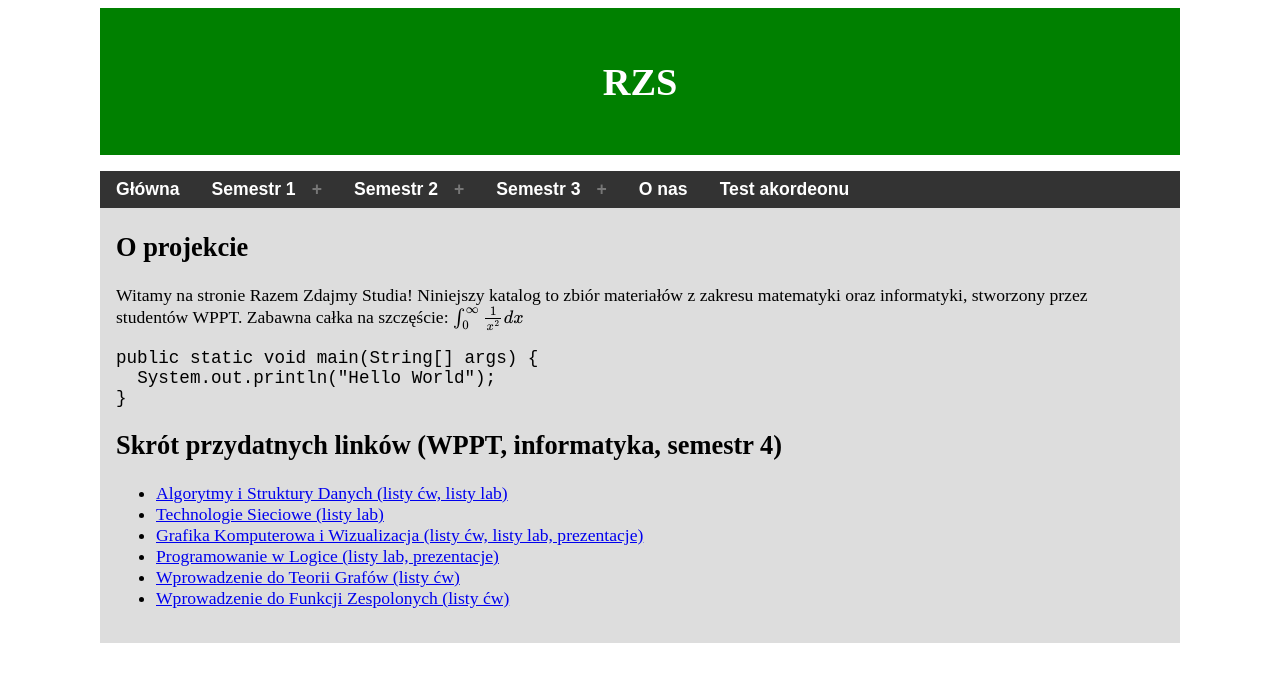
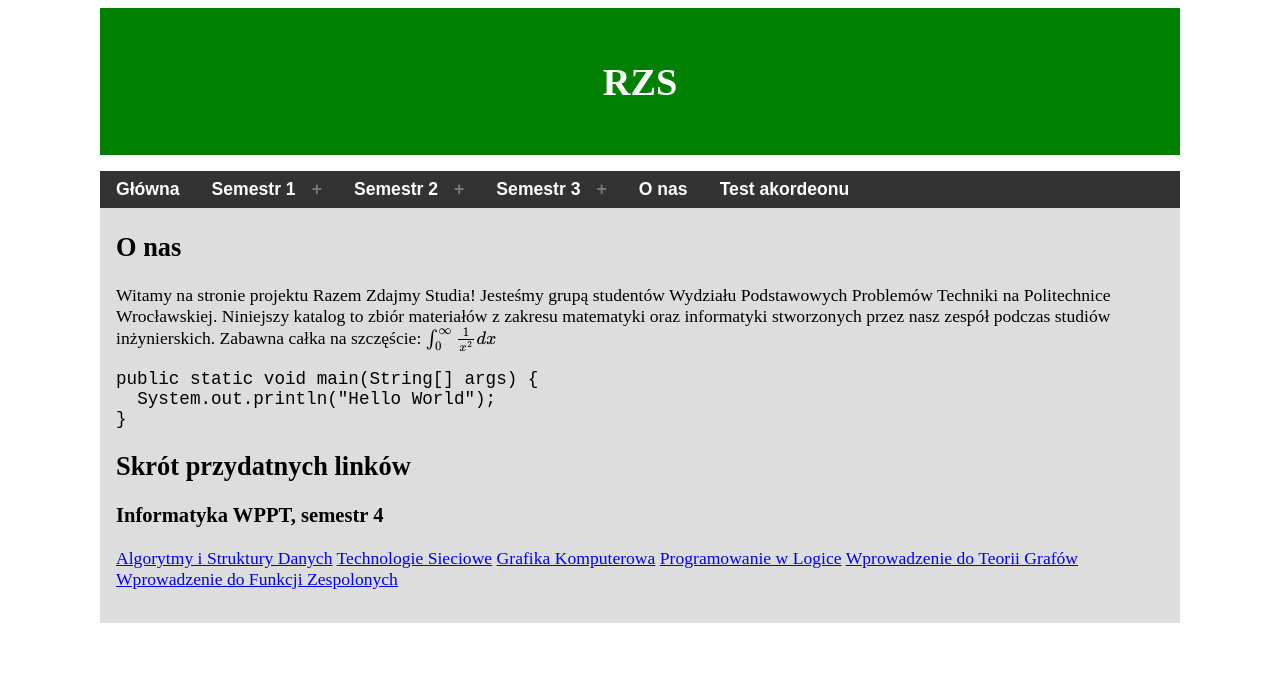
Before and after one commit to rzs-site/rzs-site.github.io, a Jekyll site: the page built from index.md, in a window 1280 px wide. Shown: the top 682 px of the page. Built offline with Jekyll 4.4.1, drawn with Linux system fonts in a browser that asks for light colours; formulas are drawn with MathJax 3; our own code applies the rules of GitHub Pages for plain Markdown files.

Commit message:
Update index.md

````diff
--- a/index.md
+++ b/index.md
@@ -5,10 +5,10 @@
 layout: default
 ---
 
-O projekcie
+O nas
 ---
 
-Witamy na stronie Razem Zdajmy Studia! Niniejszy katalog to zbiór materiałów z zakresu matematyki oraz informatyki, stworzony przez studentów WPPT. Zabawna całka na szczęście: \\(\int_0^\infty \frac{1}{x^2} dx\\)
+Witamy na stronie projektu Razem Zdajmy Studia! Jesteśmy grupą studentów Wydziału Podstawowych Problemów Techniki na Politechnice Wrocławskiej. Niniejszy katalog to zbiór materiałów z zakresu matematyki oraz informatyki stworzonych przez nasz zespół podczas studiów inżynierskich. Zabawna całka na szczęście: \\(\int_0^\infty \frac{1}{x^2} dx\\)
 
 ```java
 public static void main(String[] args) {
@@ -16,11 +16,14 @@ public static void main(String[] args) {
 }
 ```
 
-Skrót przydatnych linków (WPPT, informatyka, semestr 4)
+Skrót przydatnych linków
 ---
-* [Algorytmy i Struktury Danych (listy ćw, listy lab)](http://cs.pwr.edu.pl/golebiewski/)
-* [Technologie Sieciowe (listy lab)](http://cs.pwr.edu.pl/krzywiecki/teaching.html)
-* [Grafika Komputerowa i Wizualizacja (listy ćw, listy lab, prezentacje)](https://drive.google.com/drive/folders/1Eyjbc0yleaQkyKj6yf2O_NcmuwF7e4IU)
-* [Programowanie w Logice (listy lab, prezentacje)](http://ki.pwr.edu.pl/kobylanski/dydaktyka/page6/page2/index.html)
-* [Wprowadzenie do Teorii Grafów (listy ćw)](http://cs.pwr.edu.pl/kuchta/)
-* [Wprowadzenie do Funkcji Zespolonych (listy ćw)](http://cs.pwr.edu.pl/ralowski/dydaktyka/funkcje_zespolone/wiosna_2018/complex.html)
+
+### Informatyka WPPT, semestr 4
+
+[Algorytmy i Struktury Danych](http://cs.pwr.edu.pl/golebiewski/)
+[Technologie Sieciowe](http://cs.pwr.edu.pl/krzywiecki/teaching.html)
+[Grafika Komputerowa](https://drive.google.com/drive/folders/1Eyjbc0yleaQkyKj6yf2O_NcmuwF7e4IU)
+[Programowanie w Logice](http://ki.pwr.edu.pl/kobylanski/dydaktyka/page6/page2/index.html)
+[Wprowadzenie do Teorii Grafów](http://cs.pwr.edu.pl/kuchta/)
+[Wprowadzenie do Funkcji Zespolonych](http://cs.pwr.edu.pl/ralowski/dydaktyka/funkcje_zespolone/wiosna_2018/complex.html)
````
